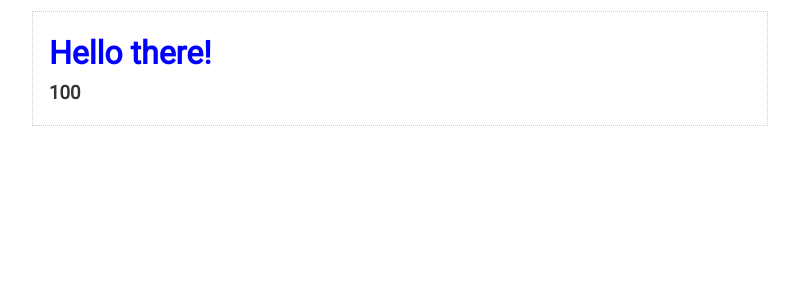
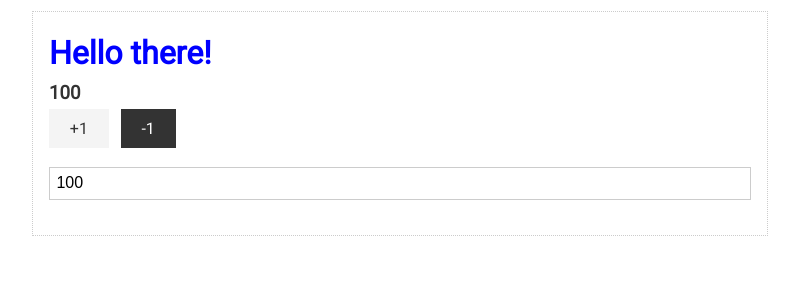
Before and after one commit to Hereiam123/Svelte-Test, a Svelte app: page / in a window 1280 px wide. Shown: the top 300 px of the page, without its empty margins (240-1039 px from the left). Built offline with nearby package versions, Linux system fonts and the light colour scheme.

Commit message:
Binding value of points to input, and editable with buttons for addition and subtraction

```diff
--- a/src/App.svelte
+++ b/src/App.svelte
@@ -1,6 +1,9 @@
 <script>
   let name = "Hello there!";
   let points = 100;
+
+  const addPoint = () => points++;
+  const removePoint = () => points--;
 </script>
 
 <style>
@@ -13,5 +16,8 @@
   <div class="card">
     <h1>{name}</h1>
     <h3>{points}</h3>
+    <button class="btn" on:click={addPoint}>+1</button>
+    <button class="btn btn-dark" on:click={removePoint}>-1</button>
+    <input type="number" bind:value={points} />
   </div>
 </div>
```
